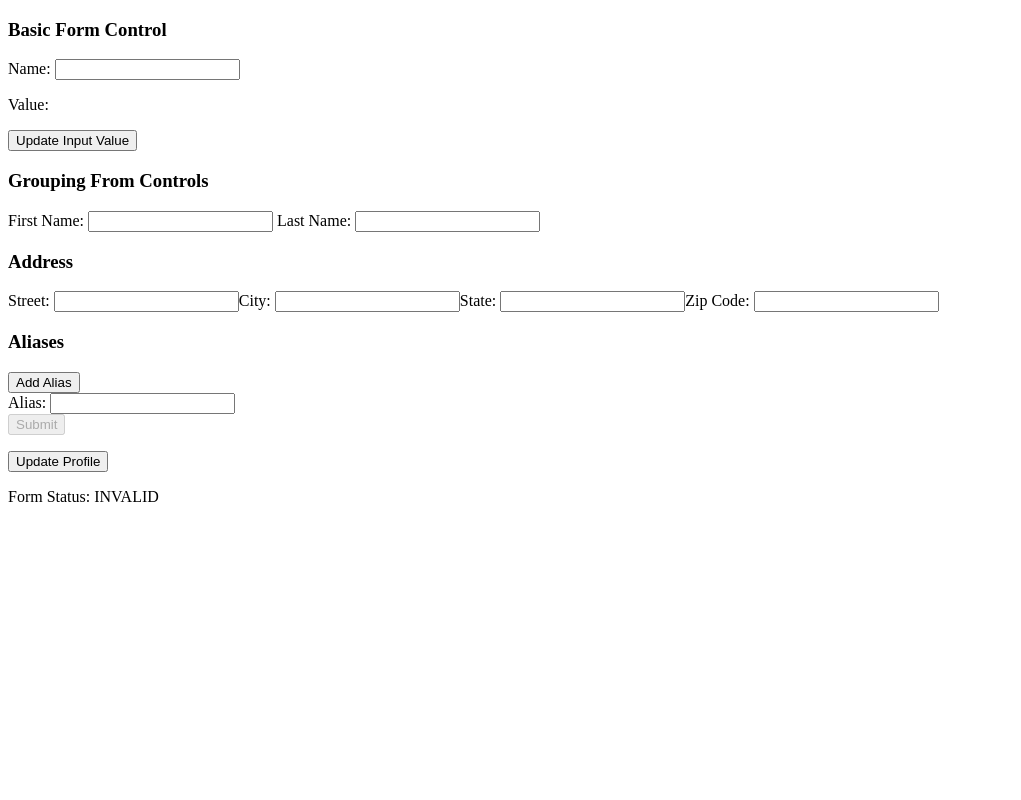
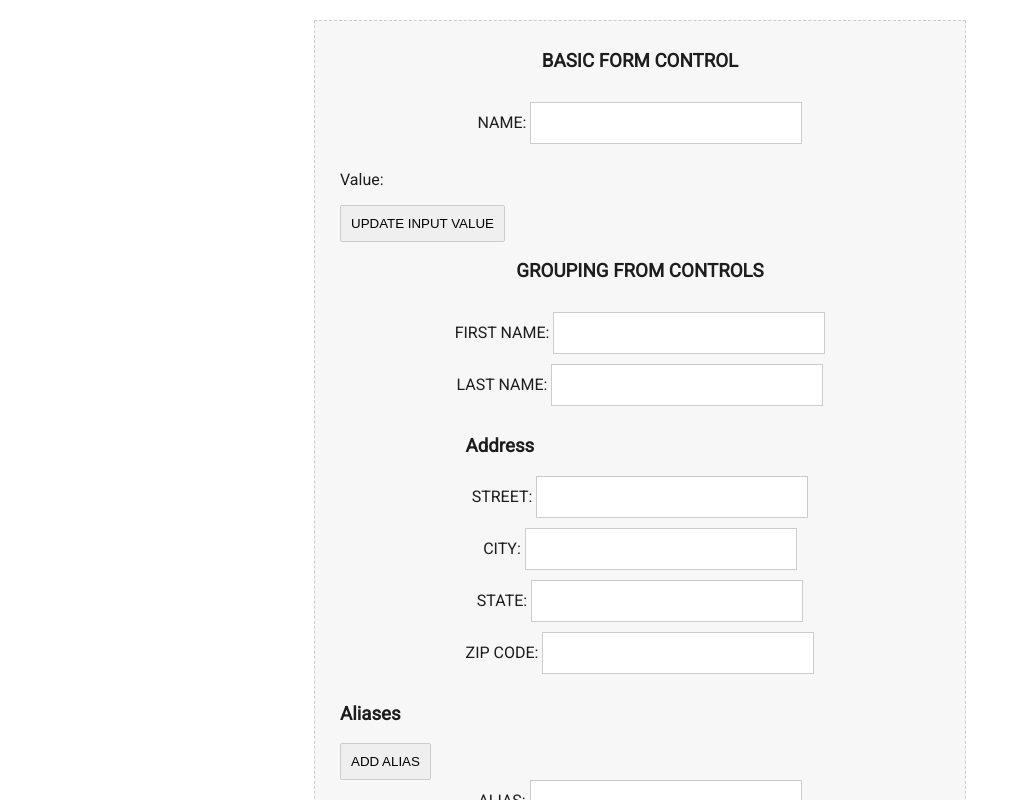
Before and after one commit to ah-tano/ng-Forms, an Angular app: page / in a window 1280 px wide. Shown: the top 800 px of the page, without its empty margins (0-1021 px from the left). Built offline with nearby package versions, Linux system fonts and the light colour scheme.

Commit message:
add styles

```diff
--- a/src/app/app.component.css
+++ b/src/app/app.component.css
@@ -0,0 +1,22 @@
+body {
+  padding: 0;
+  margin: 0;
+  max-width: 1040px;
+}
+
+.container {
+  font-family: 'Roboto', sans-serif;
+  color: #1d1d1d;
+  max-width: 600px;
+  margin: 0 auto;
+  margin-top: 20px;
+  padding: 10px 25px;
+  background-color: rgba(243, 243, 243, 0.68);
+  border: 1px dashed #cccccc;
+}
+
+.container h3 {
+  text-align: center;
+  text-transform: uppercase;
+  margin-bottom: 30px;
+}
--- a/src/app/app.component.html
+++ b/src/app/app.component.html
@@ -1,4 +1,6 @@
-<h3>Basic Form Control</h3>
+<div class="container">
+  <h3>Basic Form Control</h3>
 <app-name-editor></app-name-editor>
 <h3>Grouping From Controls</h3>
 <app-profile-editor></app-profile-editor>
+</div>
--- a/src/app/name-editor/name-editor.component.css
+++ b/src/app/name-editor/name-editor.component.css
@@ -0,0 +1,9 @@
+.center-container {
+  display: flex;
+  justify-content: center;
+  align-items: center;
+}
+
+.center-container label {
+  text-transform: uppercase;
+}
--- a/src/app/name-editor/name-editor.component.html
+++ b/src/app/name-editor/name-editor.component.html
@@ -1,8 +1,10 @@
-<label>
+<div class="center-container">
+  <label>
   Name:
   <input type="text" [formControl]="name">
-  <p>
+  </label>
+</div>
+  <p class="changeValueP">
     Value: {{ name.value }}
   </p>
-  <p><button (click)="updateName()">Update Input Value</button></p>
-</label>
+  <p class="changeValueBtn"><button (click)="updateName()">Update Input Value</button></p>
--- a/src/app/profile-editor/profile-editor.component.css
+++ b/src/app/profile-editor/profile-editor.component.css
@@ -0,0 +1,10 @@
+.center-container {
+  display: flex;
+  flex-direction: column;
+  justify-content: center;
+  align-items: center;
+}
+
+.center-container label {
+  text-transform: uppercase;
+}
--- a/src/app/profile-editor/profile-editor.component.html
+++ b/src/app/profile-editor/profile-editor.component.html
@@ -1,4 +1,6 @@
+
 <form [formGroup]="profileForm" (ngSubmit)="onSubmit()">
+  <div class="center-container">
   <label>
     First Name:
     <input type="text" formControlName="firstName" required>
@@ -9,6 +11,7 @@
   </label>
   <div formGroupName="address">
     <h3>Address</h3>
+    <div class="center-container">
     <label>Street:
       <input type="text" formControlName="street">
     </label>
@@ -21,10 +24,13 @@
     <label>Zip Code:
       <input type="text" formControlName="zip">
     </label>
+    </div>
   </div>
+</div>
 
   <div formArrayName="aliases">
     <h3>Aliases</h3> <button (click)="addAlias()">Add Alias</button>
+    <div class="center-container">
     <div *ngFor="let alias of aliases.controls; let i=index">
       <!-- The repeated alias template -->
       <label>
@@ -33,6 +39,7 @@
       </label>
     </div>
   </div>
+    </div>
 
 </form>
 <button type="submit" [disabled]="!profileForm.valid">Submit</button>
--- a/src/index.html
+++ b/src/index.html
@@ -5,6 +5,7 @@
   <title>FormsForUserInput</title>
   <base href="/">
   <meta name="viewport" content="width=device-width, initial-scale=1">
+  <link href="https://fonts.googleapis.com/css2?family=Roboto&display=swap" rel="stylesheet">
   <link rel="icon" type="image/x-icon" href="favicon.ico">
 </head>
 <body>
--- a/src/styles.css
+++ b/src/styles.css
@@ -1 +1,28 @@
-/* You can add global styles to this file, and also import other style files */
+input[type="text"] {
+  margin: 0 auto;
+  margin-bottom: 10px;
+  padding: 5px 10px;
+  width: 250px;
+  height: 30px;
+  outline: none;
+  border: 1px solid #cccccc;
+  font-family: 'Roboto', sans-serif;
+  font-size: 15px;
+}
+
+input:focus {
+  border: 1px solid #0080ff;
+}
+
+button {
+  outline: none;
+  border: 1px solid #cccccc;
+  border-radius: 2px;
+  min-height: 30px;
+  padding: 10px;
+  text-transform: uppercase;
+}
+
+button:hover {
+  background-color: rgba(214, 214, 214, 0.66);
+}
```
